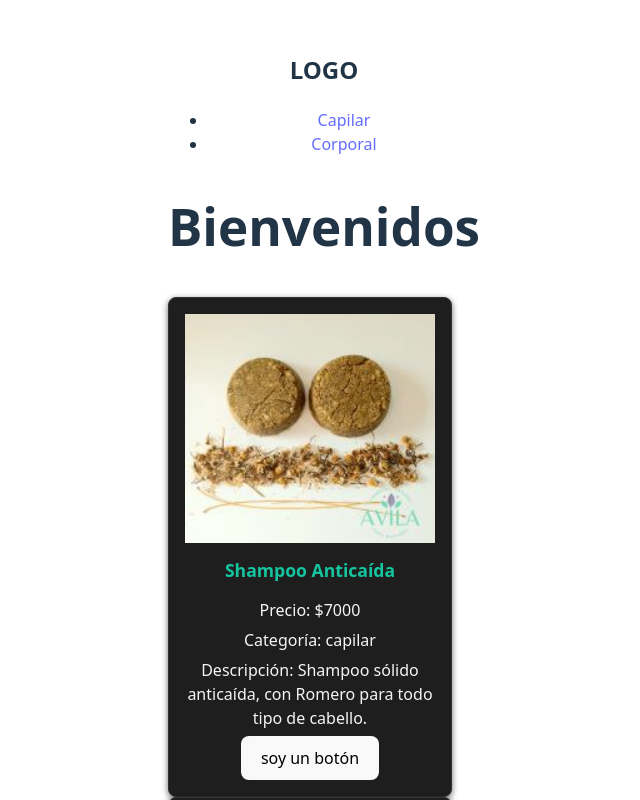
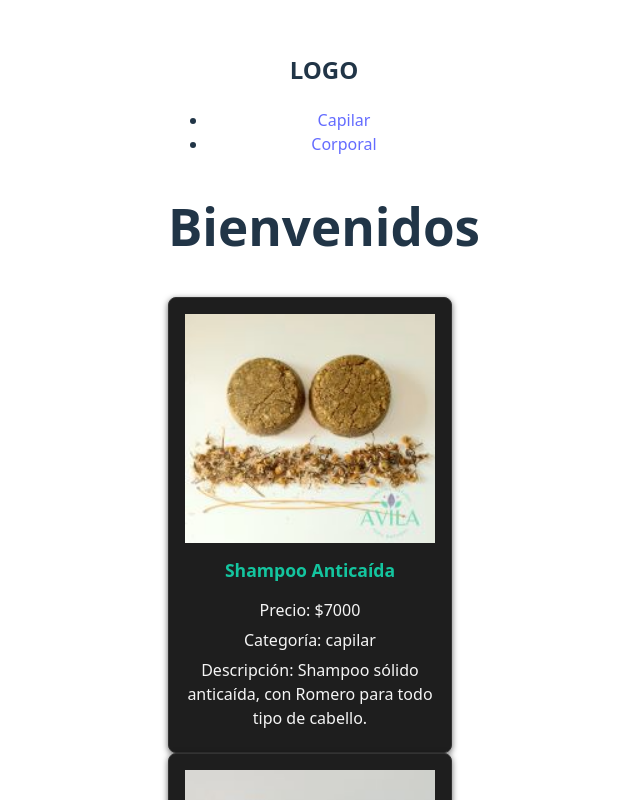
Before and after one commit to KatiuskaCabezas/proyecto_react, a React (Vite) app in the folder proyect-react/: page / in a window 1280 px wide. Shown: the top 800 px of the page, without its empty margins (316-956 px from the left). Built offline with nearby package versions, Linux system fonts and the light colour scheme.

Commit message:
actualizacion item.list

```diff
--- a/proyect-react/src/components/Item.List/Item.List.jsx
+++ b/proyect-react/src/components/Item.List/Item.List.jsx
@@ -1,6 +1,7 @@
 // Se encarga de decidir si le pasa las cosas a Item o muestra un p, solo mapea
 
-import { Item } from "../Item/Item"
+import { Link } from "react-router-dom";
+import { Item } from "../Item/Item";
 
 export const ItemList = ({lista}) => {
 
@@ -10,19 +11,20 @@ export const ItemList = ({lista}) => {
 
     return ( <>
 
-        {lista.length ? (lista.map((prod) => (
-            <Item key= {prod.id} {...prod}>
-                <button>soy un botón</button>
-            </Item>
-            ) )
+        {lista.length ? (
+            lista.map((prod) => (
+            <Link to={`/detail/${prod.id}`} key= {prod.id}>
+            <Item  {...prod} />
+            </Link>
+          ) )
         ) : (
                 <p>No hay productos</p>
             )}
      </>
-    )
+    );
 
-     /* El ternario ? se usa como if y : como else, el map, mapea el true */
+     /* El map, mapea el true */
      /* Todo mapeo de algo que se renderiza dinamicamente tiene que pasarle el key,
      para que el React sepa a quien le esta modificando cosas*/
 
-}
+};
--- a/proyect-react/src/components/ItemDetailContainer/ItemDetailContainer.jsx
+++ b/proyect-react/src/components/ItemDetailContainer/ItemDetailContainer.jsx
@@ -8,7 +8,7 @@ import { useParams } from "react-router-dom";
 export const ItemDetailContainer = () => {
     const [detail, setDetail] = useState({}); //{} valor true
 
-    const {id}= useParams();
+    const { id } = useParams();
 
     useEffect(() => {
         fetch("/data/products.json")
```
